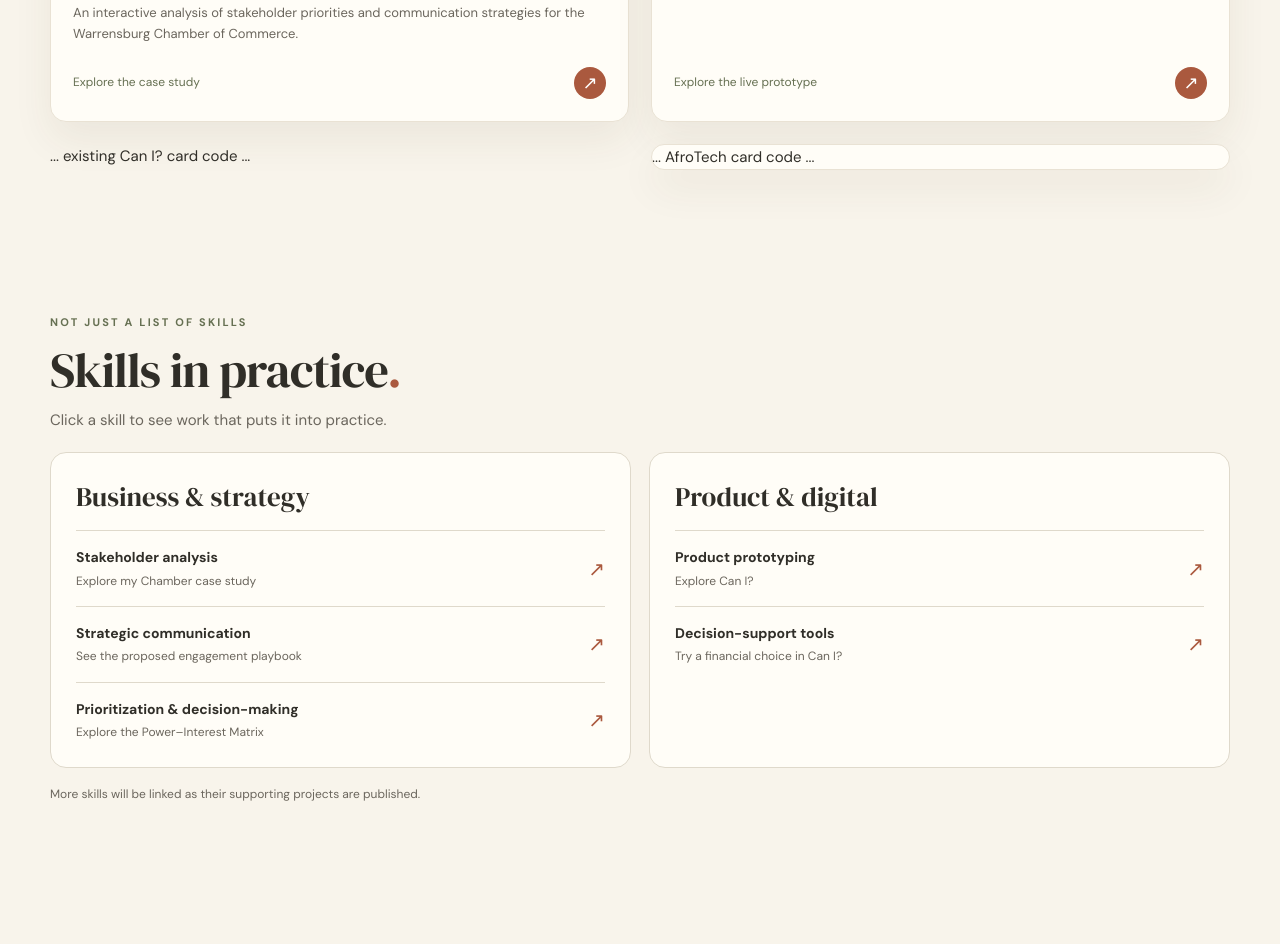
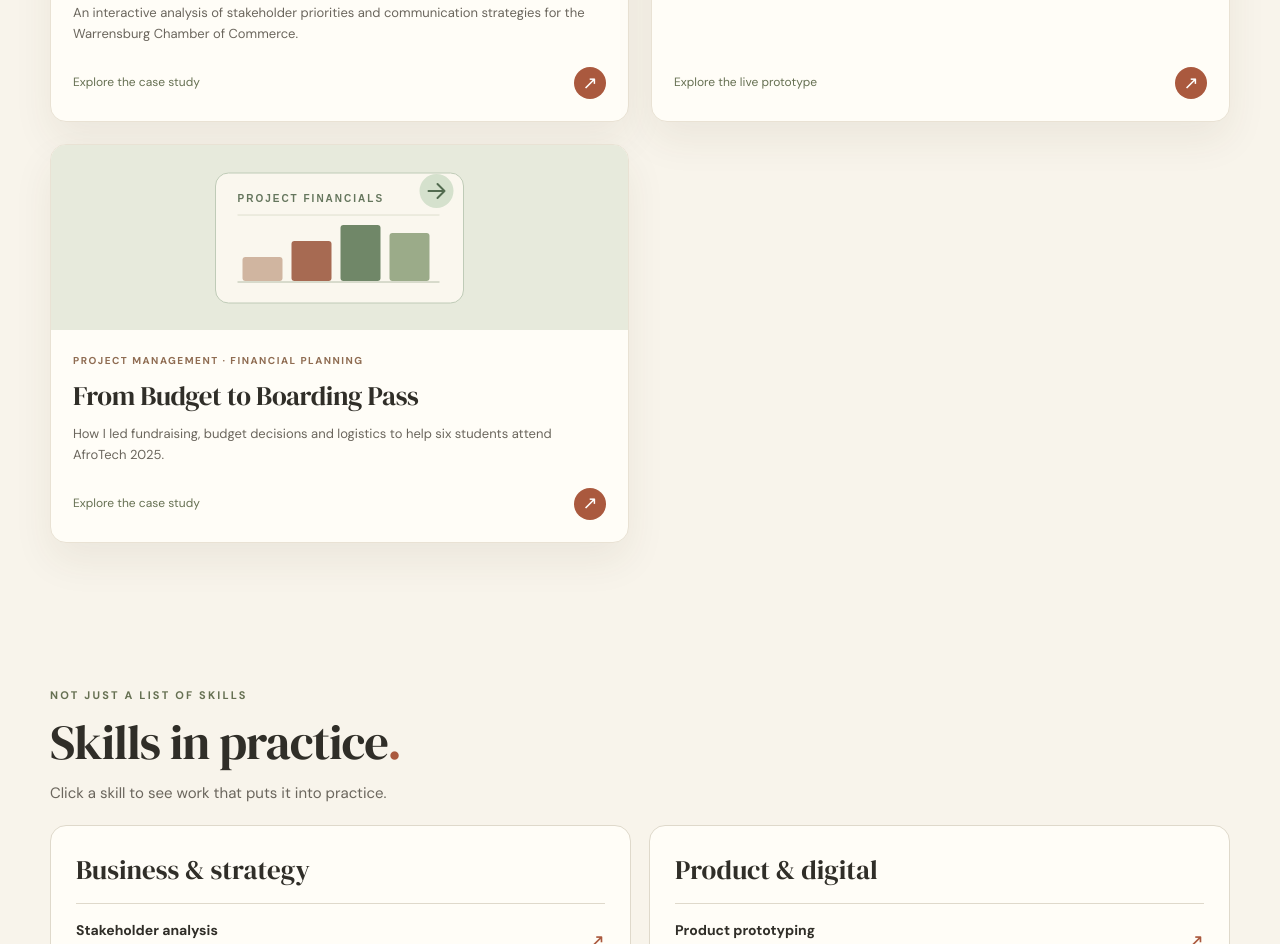
Before and after one commit to precious-diedemise/portfolio, a plain HTML site: page index.html in a window 1280 px wide. Shown: the part 1274-2218 px from the top of the page. Drawn offline with Linux system fonts and the light colour scheme.

Commit message:
Add AfroTech fundraising project card to index.html
Added AfroTech fundraising project card with details.

```diff
--- a/index.html
+++ b/index.html
@@ -101,15 +101,78 @@
             <div class="project-bottom"><span>Explore the live prototype</span><span class="circle-arrow">↗</span></div>
           </div>
         </a>
-        <!-- Can I? project -->
-<a href="can-i-case-study.html">
-  ... existing Can I? card code ...
+
+<!-- AfroTech Fundraising Project -->
+<a class="project" href="afrotech-fundraiser.html">
+  <div class="project-art"
+       style="background:#e7eadc;display:grid;place-items:center;overflow:hidden"
+       aria-hidden="true">
+
+    <svg viewBox="0 0 360 185"
+         width="100%" height="100%"
+         xmlns="http://www.w3.org/2000/svg">
+
+      <rect x="56" y="28" width="248" height="130"
+            rx="13" fill="#faf7ee" stroke="#bfcbb7"/>
+
+      <text x="78" y="57"
+            fill="#65765d"
+            font-family="Arial,sans-serif"
+            font-size="10"
+            font-weight="bold"
+            letter-spacing="2">
+        PROJECT FINANCIALS
+      </text>
+
+      <line x1="78" y1="70" x2="280" y2="70"
+            stroke="#dedfce"/>
+
+      <rect x="83" y="112" width="40" height="24"
+            rx="3" fill="#d0b5a0"/>
+
+      <rect x="132" y="96" width="40" height="40"
+            rx="3" fill="#a76a52"/>
+
+      <rect x="181" y="80" width="40" height="56"
+            rx="3" fill="#708768"/>
+
+      <rect x="230" y="88" width="40" height="48"
+            rx="3" fill="#9bab89"/>
+
+      <line x1="78" y1="137" x2="280" y2="137"
+            stroke="#b5bea9"/>
+
+      <circle cx="277" cy="46" r="17"
+              fill="#d5e1cd"/>
+
+      <path d="M269 46h16m-7-7 7 7-7 7"
+            fill="none"
+            stroke="#526b4f"
+            stroke-width="2"
+            stroke-linecap="round"
+            stroke-linejoin="round"/>
+    </svg>
+  </div>
+
+  <div class="project-body">
+    <span class="tag">
+      Project management · Financial planning
+    </span>
+
+    <h3>From Budget to Boarding Pass</h3>
+
+    <p>
+      How I led fundraising, budget decisions and logistics
+      to help six students attend AfroTech 2025.
+    </p>
+
+    <div class="project-bottom">
+      <span>Explore the case study</span>
+      <span class="circle-arrow">↗</span>
+    </div>
+  </div>
 </a>
 
-<!-- Paste the AfroTech project card here -->
-<a class="project" href="afrotech-fundraiser.html">
-  ... AfroTech card code ...
-</a>
       </div>
     </section>
 
```
